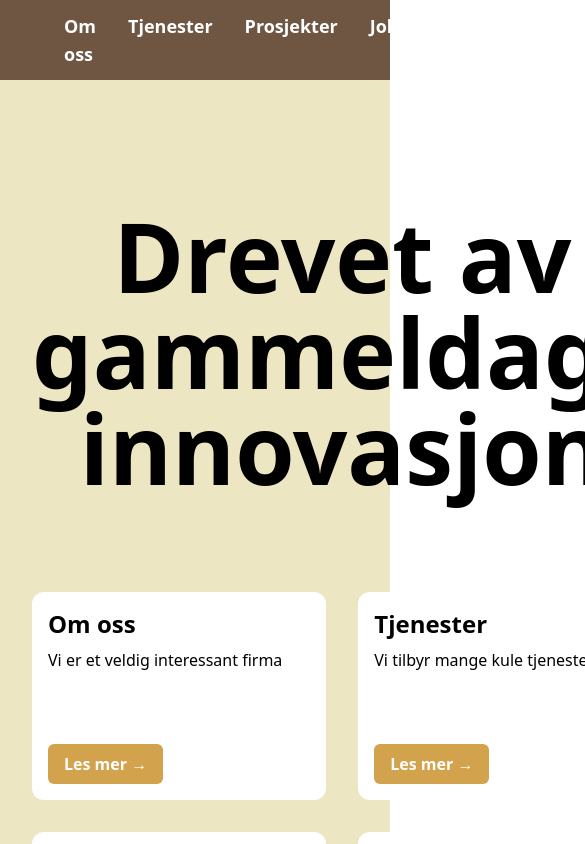
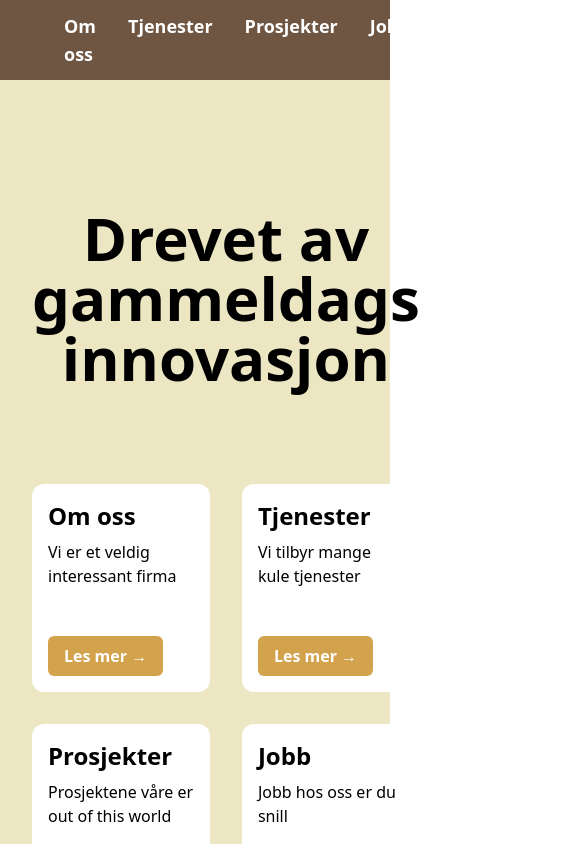
Before and after one commit to fortedigital/cg-frontend-tailwindcss, a React (Create React App) app: page / in a window 390 px wide. Shown: the top 844 px of the page, 585 px wide, since content can reach past the window. Built offline with nearby package versions, Linux system fonts and the light colour scheme.

Commit message:
Add some responsive styles

```diff
--- a/src/components/App/App.js
+++ b/src/components/App/App.js
@@ -4,10 +4,10 @@ import ActionCard from "../ActionCard";
 
 function App() {
   return (
-    <div className="h-screen flex flex-col bg-retro-beige">
+    <div className="min-h-screen flex flex-col bg-retro-beige">
       <Header />
       <main className="grow max-w-6xl mx-auto px-8 py-8">
-        <h1 className="text-8xl mx-auto text-center font-bold py-24">
+        <h1 className="text-6xl md:text-7xl lg:text-8xl mx-auto text-center font-bold py-24">
           Drevet av gammeldags innovasjon
         </h1>
         <div className="grid grid-cols-2 gap-8">
--- a/src/components/Header/Header.js
+++ b/src/components/Header/Header.js
@@ -15,7 +15,7 @@ const Link = ({ href, children }) => {
 function Header() {
   return (
     <header className="bg-retro-brown  px-8 py-2 text-white">
-      <div className="container mx-auto px-8 flex items-center justify-between">
+      <div className="max-w-6xl mx-auto px-8 flex items-center justify-between">
         <a href="/">
           <img src={logo} className="h-16" alt="Forte Analog logo" />
         </a>
```
